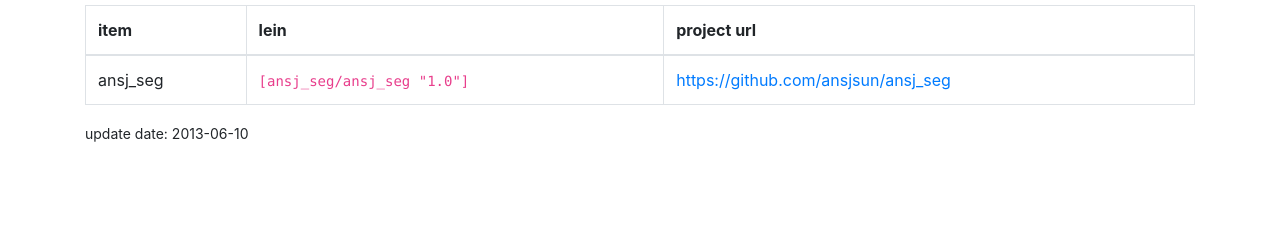
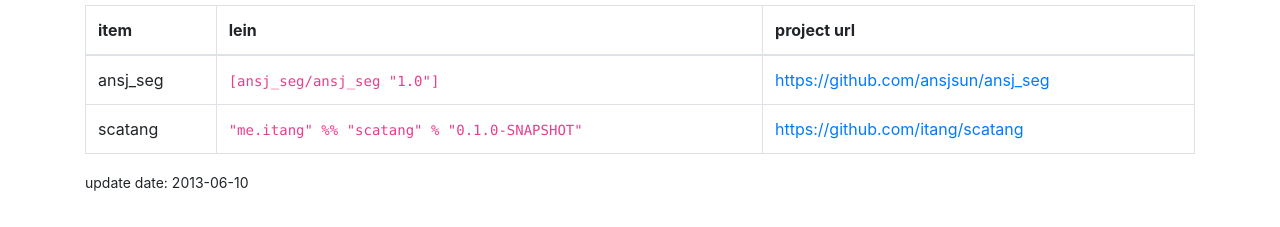
Before and after one commit to itang/maven-repo, a plain HTML site: page index.html in a window 1280 px wide. Shown: the part 41-268 px from the top of the page. Drawn offline with nearby package versions, Linux system fonts and the light colour scheme.

Commit message:
add scatang

```diff
--- a/index.html
+++ b/index.html
@@ -15,6 +15,9 @@
     <tr><td>ansj_seg</td>
     <td><code>[ansj_seg/ansj_seg "1.0"]</code></td>
     <td><a href="https://github.com/ansjsun/ansj_seg" target="_blank">https://github.com/ansjsun/ansj_seg</a></td></tr>
+    <tr><td>scatang</td>
+    <td><code>"me.itang" %% "scatang" % "0.1.0-SNAPSHOT"</code></td>
+    <td><a href="https://github.com/itang/scatang" target="_blank">https://github.com/itang/scatang</a></td></tr>
   </tbody>
 </table>
 <div><small>update date: 2013-06-10</small></div>
```
